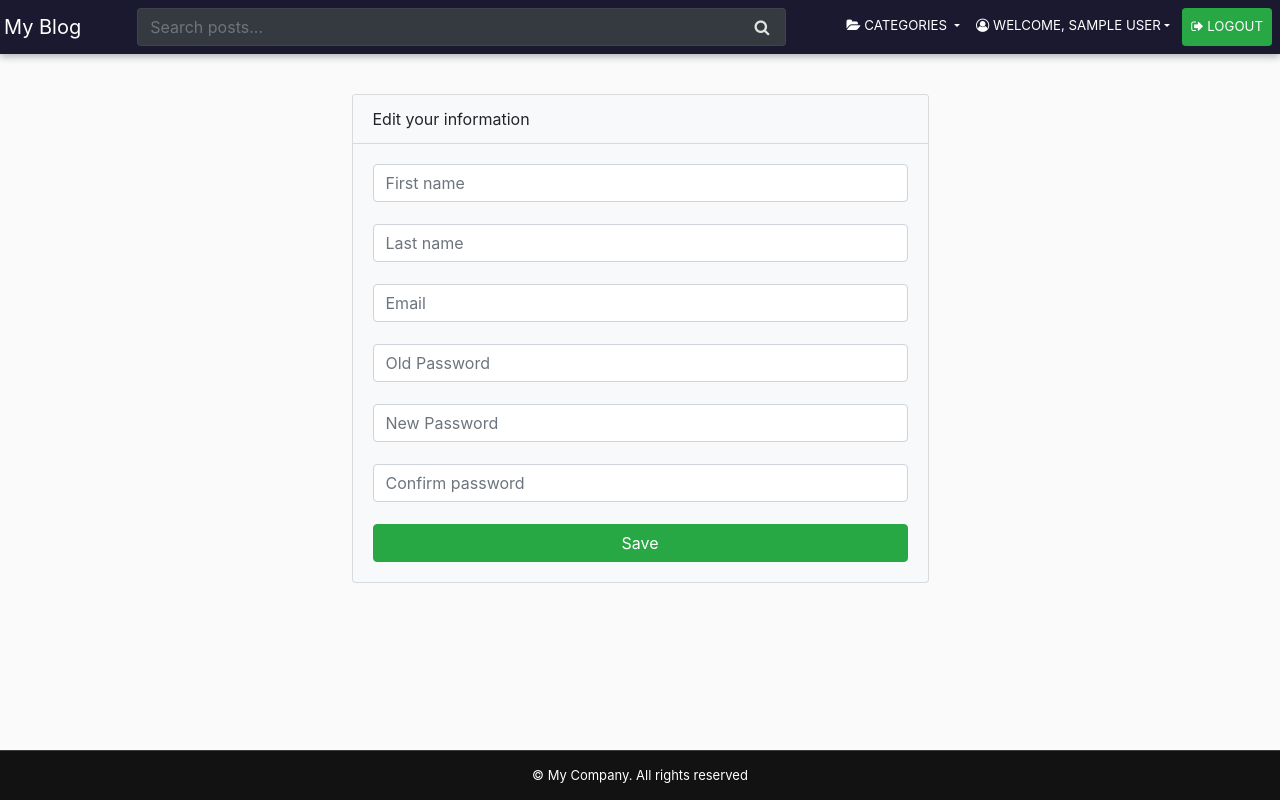
After one commit to Ajax30/lightblog, a CodeIgniter app: page /database/index.php/dashboard/users/edit/1 in a window 1280 px wide. The commit adds this page. Run offline with CodeIgniter, Linux system fonts and the light colour scheme; the visitor is signed in with stand-in values (Sample User, id 1); data that the repository does not hold is empty; some libraries are stand-ins or nearby versions.

Commit message:
Add 'Edit your account information' form

```diff
--- a/application/controllers/dashboard/Users.php
+++ b/application/controllers/dashboard/Users.php
@@ -30,6 +30,23 @@ class Users extends CI_Controller {
 
 	}
 
+	public function edit($id) {
+		// Only logged in users can edit user profiles
+		if (!$this->session->userdata('is_logged_in')) {
+			redirect('login');
+		}
+
+		$data = $this->Static_model->get_static_data();
+		$data['pages'] = $this->Pages_model->get_pages();
+		$data['categories'] = $this->Categories_model->get_categories();
+		$data['author'] = $this->Usermodel->editAuthor($id);
+
+		$this->load->view('partials/header', $data);
+		$this->load->view('dashboard/edit-author');
+		$this->load->view('partials/footer');
+
+	}
+
 	public function delete($id) {
 		$this->load->model('Usermodel');
 		if ($this->Usermodel->deleteAuthor($id)) {
--- a/application/models/Usermodel.php
+++ b/application/models/Usermodel.php
@@ -16,6 +16,19 @@ class Usermodel extends CI_Model {
 	public function getAuthors(){
 		$query = $this->db->get('authors');
 		return $query->result();
+	}
+
+	public function editAuthor($id) {
+		$query = $this->db
+            ->select('id, first_name, last_name, email, password')
+            ->from('authors')
+            ->where('id', $id)
+            ->get();
+
+		if ($query->num_rows() > 0) {
+			$data = $query->row();
+			return $data;
+		}
 	}
 
 	public function deleteAuthor($id) {
--- a/application/views/auth/register.php
+++ b/application/views/auth/register.php
@@ -26,7 +26,7 @@
             </div>
 
             <div class="form-group <?php if(form_error('cpassword')) echo 'has-error';?>">
-              <input type="password" name="cpassword" id="cpassword" class="form-control" placeholder=" Confirm password">
+              <input type="password" name="cpassword" id="cpassword" class="form-control" placeholder="Confirm password">
               <?php if(form_error('cpassword')) echo form_error('cpassword'); ?>
             </div>
 
--- /dev/null
+++ b/application/views/dashboard/edit-author.php
@@ -0,0 +1,47 @@
+<div class="container">
+  <main class="wide-content">
+    <div class="col-sm-10 col-md-8 col-lg-6 mx-auto my-4 px-1">
+        <div class="card bg-light">
+          <div class="card-header bg-light">Edit your information</div>
+          <div class="card-body">
+            <?php echo form_open(base_url()); ?>
+            <div class="form-group <?php if(form_error('first_name')) echo 'has-error';?>">
+              <input type="text" name="first_name" id="first_name" class="form-control" value="<?php echo $author->first_name;?>" placeholder="First name">
+              <?php if(form_error('first_name')) echo form_error('first_name'); ?>
+            </div>
+
+            <div class="form-group <?php if(form_error('last_name')) echo 'has-error';?>">
+              <input type="text" name="last_name" id="last_name" class="form-control" value="<?php echo $author->last_name;?>" placeholder="Last name">
+              <?php if(form_error('last_name')) echo form_error('last_name'); ?>
+            </div>
+
+            <div class="form-group <?php if(form_error('email')) echo 'has-error';?>">
+              <input type="text" name="email" id="email" class="form-control" value="<?php echo $author->email;?>" placeholder="Email">
+              <?php if(form_error('email')) echo form_error('email'); ?>
+            </div>
+
+            <div class="form-group <?php if(form_error('opassword')) echo 'has-error';?>">
+              <input type="password" name="opassword" id="opassword" class="form-control" placeholder="Old Password">
+              <?php if(form_error('opassword')) echo form_error('opassword'); ?>
+            </div>
+
+            <div class="form-group <?php if(form_error('npassword')) echo 'has-error';?>">
+              <input type="password" name="npassword" id="npassword" class="form-control" placeholder="New Password">
+              <?php if(form_error('npassword')) echo form_error('npassword'); ?>
+            </div>
+
+
+            <div class="form-group <?php if(form_error('cpassword')) echo 'has-error';?>">
+              <input type="password" name="cpassword" id="cpassword" class="form-control" placeholder="Confirm password">
+              <?php if(form_error('cpassword')) echo form_error('cpassword'); ?>
+            </div>
+
+            <div class="form-group">
+              <input type="submit" value="Save" class="btn btn-block btn-md btn-success">
+            </div>
+            <?php echo form_close(); ?>
+          </div>
+        </div>
+      </div>
+  </main>
+</div>
```
Also changed, not shown: application/views/dashboard/authors.php (+9 -8 lines).
